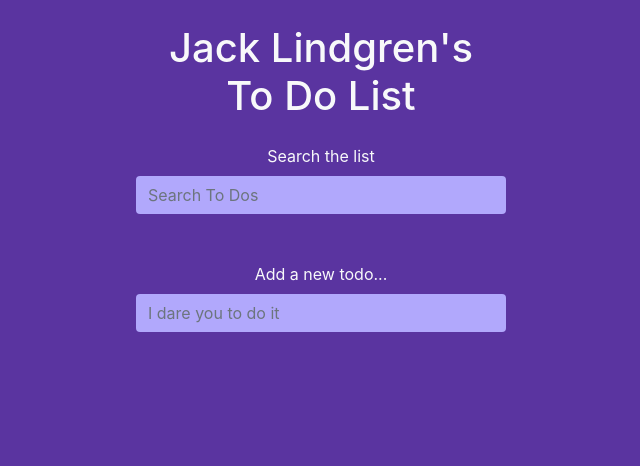
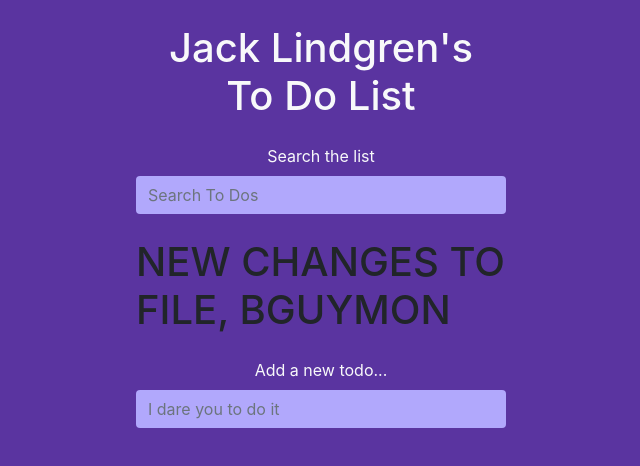
Before and after one commit to Davis-Technical-College/S8-Git-Collaboration-Workflow-as-Owner, a plain HTML site: page index.html in a window 1280 px wide. Shown: the whole page, without its empty margins (319-959 px from the left). Drawn offline with nearby package versions, Linux system fonts and the light colour scheme.

Commit message:
Update index.html

```diff
--- a/index.html
+++ b/index.html
@@ -23,7 +23,7 @@
 
     <ul class="list-group todos mx-auto text-light">
     </ul>
-
+    <h1>NEW CHANGES TO FILE, BGUYMON</h1>
     <form class="add text-center my-4">
       <label class="text-light">Add a new todo...</label>
       <input class="form-control m-auto" type="text" name="add" placeholder="I dare you to do it" />
```
